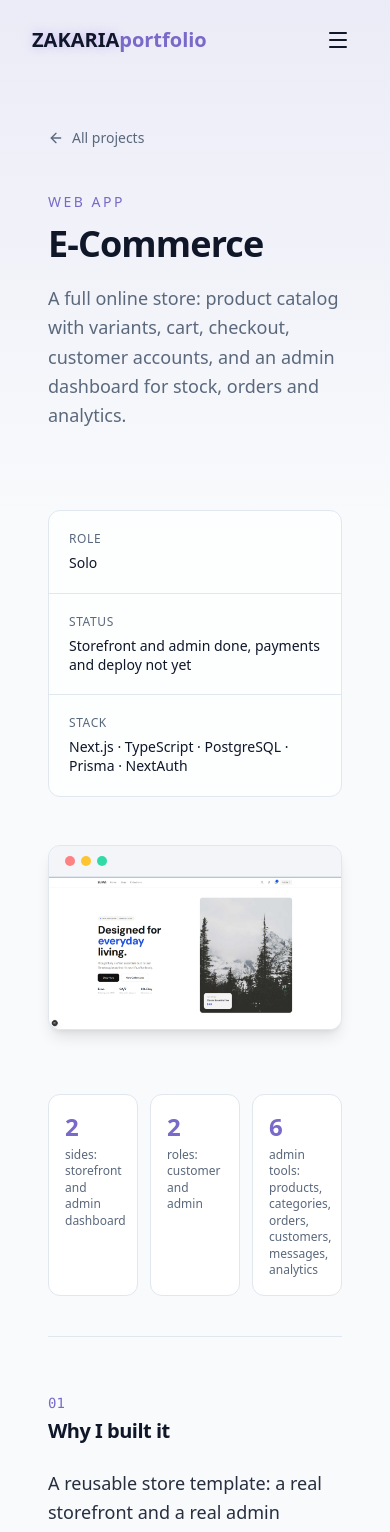
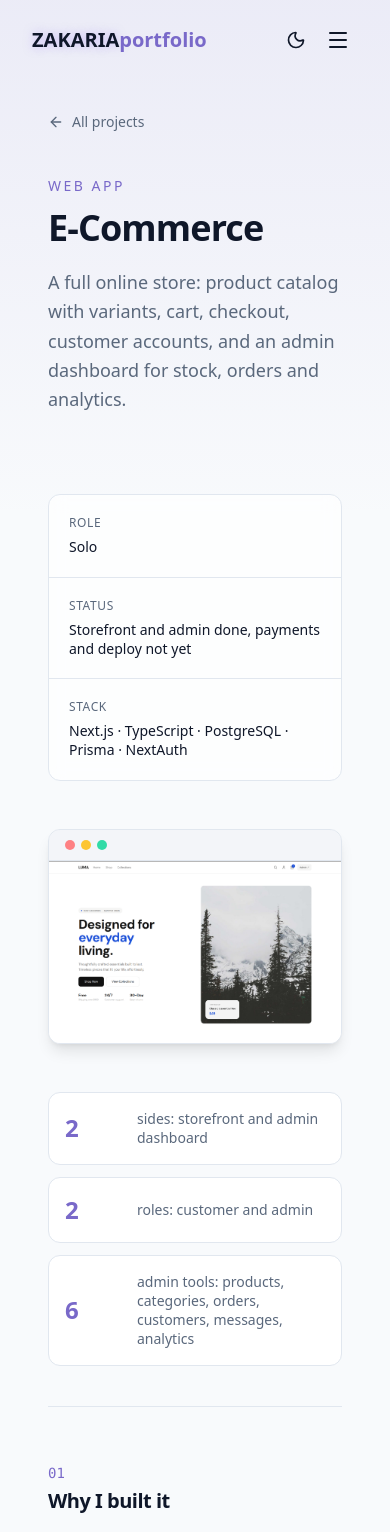
Before and after one commit to ZakariaRyadh/Portfolio, a React (Vite) app: page /projects/e-commerce in a window 390 px wide. Shown: the top 1532 px of the page. Built offline with nearby package versions, Linux system fonts and the light colour scheme.

Commit message:
Fix mobile layout and dark mode on phones

```diff
--- a/src/components/ContactSection.jsx
+++ b/src/components/ContactSection.jsx
@@ -10,7 +10,7 @@ const XLogo = () => (
 
 export const ContactSection = () => {
   return (
-    <section id="contact" className="py-24 px-24 relative bg-secondary/30">
+    <section id="contact" className="py-24 px-4 relative bg-secondary/30">
       <div className="container mx-auto max-w-5xl">
         <h2 className="text-3xl md:text-4xl font-bold mb-4 text-center">
           Get in <span className="text-primary">Touch</span>
--- a/src/components/HeroSection.jsx
+++ b/src/components/HeroSection.jsx
@@ -9,7 +9,7 @@ export const HeroSection = () => {
       <div className="container max-w-4xl mx-auto text-center z-10">
         <div className="space-y-6">
           <h1 className="text-4xl md:text-6xl font-bold tracking-tight">
-            <span className="opacity-0 animate animate-fade-in">Hi,I'm </span>
+            <span className="opacity-0 animate animate-fade-in">Hi, I'm </span>
             <span className="text-primary opacity-0 animate-fade-in-delay-1 ">
               Zakaria
             </span>
@@ -17,7 +17,7 @@ export const HeroSection = () => {
               Ryadh
             </span>
           </h1>
-          <p className="text-lg md:text-xl text-muted-foreground max-2-2xl mx-auto opacity-0 animate-fade-in-delay-4 ">
+          <p className="text-lg md:text-xl text-muted-foreground max-w-2xl mx-auto opacity-0 animate-fade-in-delay-4 ">
             Freelance web, mobile and desktop developer. I build fast, clean
             and secure applications for clients, with a cyber security
             mindset.
--- a/src/components/NavBar.jsx
+++ b/src/components/NavBar.jsx
@@ -2,6 +2,7 @@ import { useEffect, useState } from "react";
 import { cn } from "../lib/utils";
 import { Menu, X } from "lucide-react";
 import { useLocation } from "react-router-dom";
+import { ThemeToggle } from "./ThemeToggle";
 
 const NavItems = [
   { name: "home", href: "#hero" },
@@ -45,7 +46,7 @@ export const NavBar = () => {
         </a>
 
         {/* desktop version */}
-        <div className="hidden md:flex space-x-8">
+        <div className="hidden md:flex items-center space-x-8 ml-auto mr-4">
           {NavItems.map((item, key) => (
             <a
               key={key}
@@ -57,14 +58,17 @@ export const NavBar = () => {
           ))}
         </div>
 
-        {/* mobile version */}
+        {/* theme toggle (all sizes) + mobile menu button */}
+        <div className="flex items-center gap-1 relative z-50">
+          <ThemeToggle />
           <button
             onClick={() => setIsMenuOpen((prev) => !prev)}
-          className="md:hidden p-2 text-foreground z-50"
+            className="md:hidden p-2 text-foreground"
             aria-label={isMenuOpen ? "close Menu" : "open Menu"}
           >
             {isMenuOpen ? <X size={24} /> : <Menu size={24} />}
           </button>
+        </div>
 
         <div
           className={cn(
--- a/src/components/ThemeToggle.jsx
+++ b/src/components/ThemeToggle.jsx
@@ -1,31 +1,41 @@
-import { Sun, Moon, EyeClosed } from "lucide-react";
+import { Sun, Moon } from "lucide-react";
 import { useEffect, useState } from "react";
 import { cn } from "../lib/utils";
 
-export const ThemeToggle = () => {
-  const [isDarkMode, setIsDarkMode] = useState(
-    () => localStorage.getItem("theme") === "dark"
-  );
+// Saved choice first, else the device's theme (index.html applies it before render)
+const initialDark = () => {
+  const stored = localStorage.getItem("theme");
+  if (stored) return stored === "dark";
+  return window.matchMedia("(prefers-color-scheme: dark)").matches;
+};
+
+export const ThemeToggle = ({ className }) => {
+  const [isDarkMode, setIsDarkMode] = useState(initialDark);
 
   useEffect(() => {
     document.documentElement.classList.toggle("dark", isDarkMode);
-    localStorage.setItem("theme", isDarkMode ? "dark" : "light");
   }, [isDarkMode]);
 
-  const toggleTheme = () => setIsDarkMode((prev) => !prev);
+  const toggleTheme = () => {
+    const next = !isDarkMode;
+    localStorage.setItem("theme", next ? "dark" : "light");
+    setIsDarkMode(next);
+  };
 
   return (
     <button
+      type="button"
       onClick={toggleTheme}
+      aria-label={isDarkMode ? "Switch to light mode" : "Switch to dark mode"}
       className={cn(
-        "fixed max-sm:hidden top-5 right-5 z-50 p-2 rounded-full transition-colors duration-300",
-        "focus:outlin-hidden"
+        "p-2 rounded-full transition-colors duration-300 hover:bg-primary/10",
+        className
       )}
     >
       {isDarkMode ? (
-        <Sun className="h-6 w-6 text-yellow-300" />
+        <Sun className="h-5 w-5 text-yellow-300" />
       ) : (
-        <Moon className="h-6 w-6 text-blue-900" />
+        <Moon className="h-5 w-5 text-foreground" />
       )}
     </button>
   );
--- a/src/pages/Home.jsx
+++ b/src/pages/Home.jsx
@@ -1,4 +1,3 @@
-import { ThemeToggle } from "../components/ThemeToggle";
 import { StarBackground } from "../components/StarBackground";
 import { NavBar } from "../components/NavBar";
 import { HeroSection } from "../components/HeroSection";
@@ -9,9 +8,7 @@ import { ContactSection } from "../components/ContactSection";
 import { Footer } from "../components/Footer";
 const Home = () => {
   return (
-    <div className="min-h-screen bg-backgound text-foreground overflow-x-hidden">
-      {/* theme toggle*/}
-      <ThemeToggle />
+    <div className="min-h-screen bg-background text-foreground overflow-x-hidden">
       {/* background effects*/}
       <StarBackground />
       {/* navbar*/}
--- a/src/pages/ProjectDetail.jsx
+++ b/src/pages/ProjectDetail.jsx
@@ -10,7 +10,6 @@ import {
   Maximize2,
   X,
 } from "lucide-react";
-import { ThemeToggle } from "../components/ThemeToggle";
 import { NavBar } from "../components/NavBar";
 import { Footer } from "../components/Footer";
 import { projects } from "../data/projects";
@@ -91,11 +90,10 @@ const ProjectDetail = () => {
 
   return (
     <div className="min-h-screen bg-background text-foreground overflow-x-hidden text-left">
-      <ThemeToggle />
       <NavBar />
 
       {/* ---------- hero ---------- */}
-      <header className="relative pt-32 pb-16 px-4">
+      <header className="relative pt-28 md:pt-32 pb-12 md:pb-16 px-4">
         <div
           aria-hidden
           className="pointer-events-none absolute inset-x-0 top-0 h-[520px] bg-gradient-to-b from-primary/10 via-primary/5 to-transparent"
@@ -111,7 +109,7 @@ const ProjectDetail = () => {
           <p className="mt-10 text-sm font-medium uppercase tracking-[0.18em] text-primary">
             {project.category}
           </p>
-          <h1 className="mt-3 text-4xl md:text-6xl font-bold tracking-tight">
+          <h1 className="mt-3 text-4xl sm:text-5xl md:text-6xl font-bold tracking-tight break-words">
             {project.title}
           </h1>
           <p className="mt-5 max-w-3xl text-lg md:text-xl leading-relaxed text-muted-foreground">
@@ -162,7 +160,7 @@ const ProjectDetail = () => {
           {/* cover */}
           <div className="mt-12">
             {project.isPhone ? (
-              <div className="rounded-2xl border border-border bg-gradient-to-br from-primary/15 via-card to-card p-8 md:p-12 flex justify-center gap-6 md:gap-10">
+              <div className="rounded-2xl border border-border bg-gradient-to-br from-primary/15 via-card to-card px-4 py-6 sm:p-8 md:p-12 flex justify-center gap-3 sm:gap-6 md:gap-10">
                 {(phoneShots.length ? phoneShots : [{ src: project.image, caption: project.title }])
                   .slice(0, 3)
                   .map((shot) => (
@@ -170,12 +168,12 @@ const ProjectDetail = () => {
                       key={shot.src}
                       type="button"
                       onClick={() => phoneShots.length && showShot(shot)}
-                      className="rounded-[2rem] border-[6px] border-foreground/90 bg-black overflow-hidden shadow-2xl transition-transform hover:-translate-y-1"
+                      className="flex-1 max-w-[234px] rounded-[1.4rem] sm:rounded-[2rem] border-4 sm:border-[6px] border-foreground/90 bg-black overflow-hidden shadow-2xl transition-transform hover:-translate-y-1"
                     >
                       <img
                         src={shot.src}
                         alt={shot.caption}
-                        className="h-[380px] w-[172px] md:h-[520px] md:w-[234px] object-cover object-top"
+                        className="block w-full aspect-[9/19.5] object-cover object-top"
                       />
                     </button>
                   ))}
@@ -190,7 +188,7 @@ const ProjectDetail = () => {
                   <img
                     src={desktopShots[0]?.src ?? project.image}
                     alt={project.title}
-                    className="w-full max-h-[620px] object-cover object-top"
+                    className="w-full aspect-[16/10] md:aspect-auto md:max-h-[620px] object-cover object-top"
                   />
                 </BrowserFrame>
               </button>
@@ -206,13 +204,16 @@ const ProjectDetail = () => {
       {project.highlights?.length > 0 && (
         <div className="px-4">
           <div className="container max-w-6xl">
-            <div className="grid grid-cols-3 gap-3 sm:gap-4">
+            <div className="grid grid-cols-1 sm:grid-cols-3 gap-3 sm:gap-4">
               {project.highlights.map((h) => (
-                <div key={h.label} className="rounded-xl border border-border bg-card p-4 sm:p-6">
-                  <p className="text-2xl sm:text-4xl font-bold tracking-tight text-primary">
+                <div
+                  key={h.label}
+                  className="flex items-center gap-4 sm:block rounded-xl border border-border bg-card p-4 sm:p-6"
+                >
+                  <p className="shrink-0 min-w-[3.5rem] text-2xl sm:text-4xl font-bold tracking-tight text-primary">
                     {h.value}
                   </p>
-                  <p className="mt-1 text-xs sm:text-sm leading-snug text-muted-foreground">{h.label}</p>
+                  <p className="sm:mt-1 text-sm leading-snug text-muted-foreground">{h.label}</p>
                 </div>
               ))}
             </div>
@@ -308,23 +309,23 @@ const ProjectDetail = () => {
               )}
 
               {galleryPhone.length > 0 && (
-                <div className="flex flex-wrap gap-8">
+                <div className="grid grid-cols-2 gap-4 sm:flex sm:flex-wrap sm:gap-8">
                   {galleryPhone.map((shot) => (
-                    <figure key={shot.src}>
+                    <figure key={shot.src} className="sm:w-[190px]">
                       <button
                         type="button"
                         onClick={() => showShot(shot)}
-                        className="rounded-[1.75rem] border-[5px] border-foreground/90 bg-black overflow-hidden shadow-lg transition-transform hover:-translate-y-1"
+                        className="block w-full rounded-[1.4rem] sm:rounded-[1.75rem] border-4 sm:border-[5px] border-foreground/90 bg-black overflow-hidden shadow-lg transition-transform hover:-translate-y-1"
                         aria-label={`Enlarge: ${shot.caption}`}
                       >
                         <img
                           src={shot.src}
                           alt={shot.caption}
                           loading="lazy"
-                          className="h-[420px] w-[190px] object-cover object-top"
+                          className="block w-full aspect-[9/19.5] object-cover object-top"
                         />
                       </button>
-                      <figcaption className="mt-3 text-sm text-muted-foreground max-w-[200px]">
+                      <figcaption className="mt-3 text-sm text-muted-foreground">
                         {shot.caption}
                       </figcaption>
                     </figure>
```
Also changed, not shown: index.html (+8 -0 lines). Lines whose indentation alone changed are shown as unchanged.
